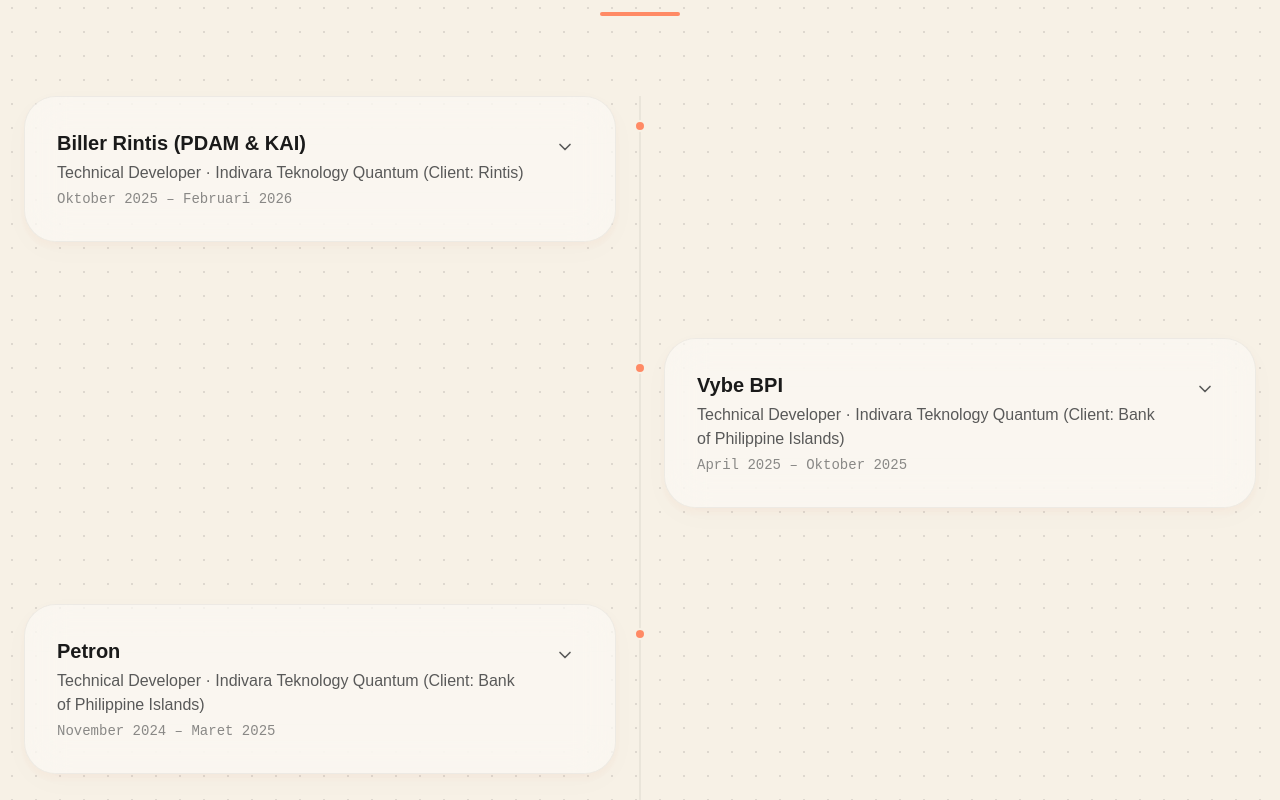
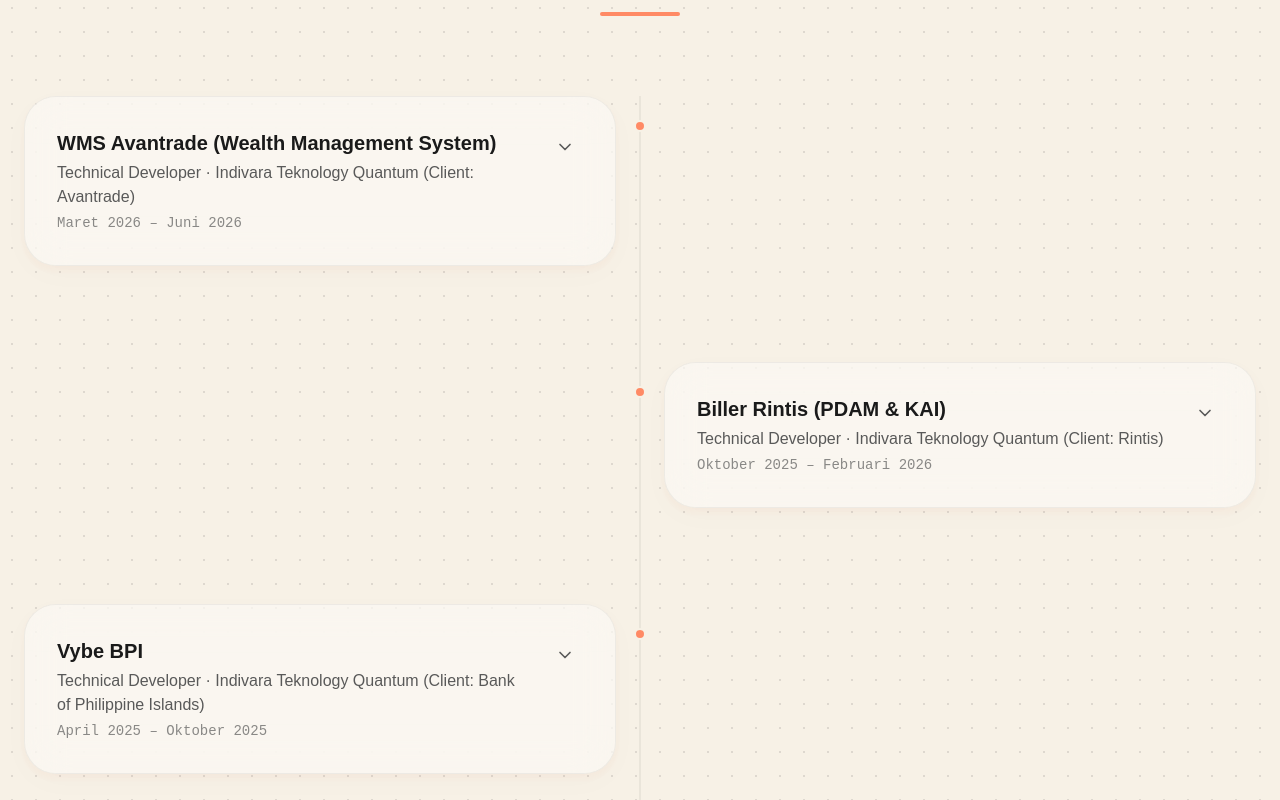
Before and after one commit to FaqihDev/portofilio-mine, a React (Vite) app: page / in a window 1280 px wide. Shown: the part 2660-3460 px from the top of the page. Built offline with nearby package versions, Linux system fonts and the light colour scheme; the HTML template or start-up script is replaced by a standard one.

Commit message:
Add WMS Avantrade experience

```diff
--- a/src/data/portfolio.ts
+++ b/src/data/portfolio.ts
@@ -51,6 +51,19 @@
 ];
 
 export const experiences = [
+  {
+    id: 6,
+    project: "WMS Avantrade (Wealth Management System)",
+    company: "Indivara Teknology Quantum",
+    client: "Avantrade",
+    role: "Technical Developer",
+    duration: "Maret 2026 – Juni 2026",
+    description: [
+      "Hands on Developing project on integrate to Back Office Account for user to do investment with multiple products with Avantrade.",
+      "Fixing Bugs and enhance performance by implementing Indexing on slow query."
+    ],
+    techStack: ["Java", "Spring Boot", "SQL"]
+  },
   {
     id: 1,
     project: "Biller Rintis (PDAM & KAI)",
```
Also changed, not shown: 2 other files (tests, documents, lock files or other folders).
